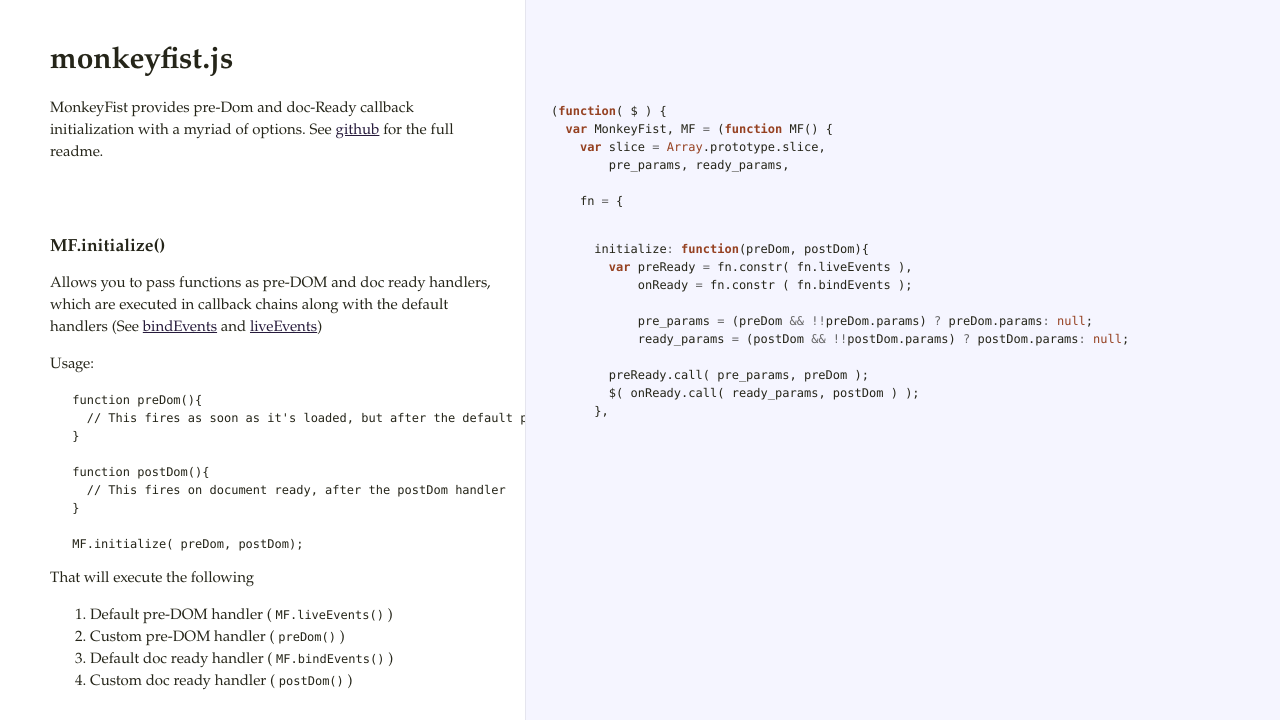
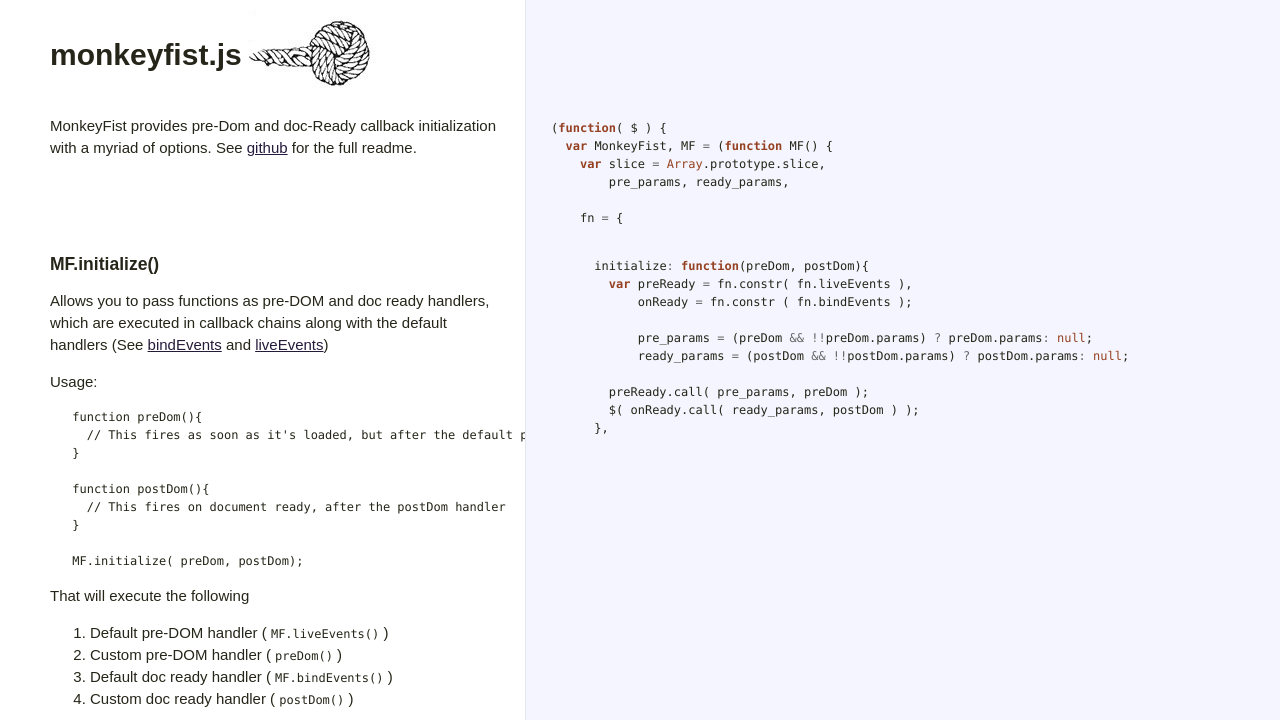
Before and after one commit to dkris/monkeyfist, a plain HTML site: page index.html in a window 1280 px wide. Shown: the top 720 px of the page. Drawn offline with Linux system fonts and the light colour scheme.

Commit message:
some headingw styling

```diff
--- a/docco.css
+++ b/docco.css
@@ -1,6 +1,6 @@
 /*--------------------- Layout and Typography ----------------------------*/
 body {
-  font-family: 'Palatino Linotype', 'Book Antiqua', Palatino, FreeSerif, serif;
+  font-family: arial, helvetica, 'Palatino Linotype', 'Book Antiqua', Palatino, FreeSerif, serif;
   font-size: 15px;
   line-height: 22px;
   color: #252519;
@@ -21,6 +21,7 @@ h1, h2, h3, h4, h5, h6 {
   h1 {
     margin-top: 40px;
   }
+  h1.header { float:left; line-height:0.3;}
 #container {
   position: relative;
 }
--- a/index.html
+++ b/index.html
@@ -1,5 +1,11 @@
-<!DOCTYPE html>  <html> <head>   <title>monkeyfist.js</title>   <meta http-equiv="content-type" content="text/html; charset=UTF-8">   <link rel="stylesheet" media="all" href="docco.css" /> </head> <body>   <div id="container">     <div id="background"></div>          <table cellpadding="0" cellspacing="0">       <thead>         <tr>           <th class="docs">             <h1>               monkeyfist.js             </h1>           </th>           <th class="code">           </th>         </tr>       </thead>       <tbody>                               <tr id="section-1">             <td class="docs">               <div class="pilwrap">                 <a class="pilcrow" href="#section-1">&#182;</a>               </div>               <p>MonkeyFist provides pre-Dom and doc-Ready callback initialization with a myriad of options.
-See <a href="https://github.com/quickleft/monkeyfist">github</a> for the full readme.</p>             </td>             <td class="code">               <div class="highlight"><pre><span class="p">(</span><span class="kd">function</span><span class="p">(</span> <span class="nx">$</span> <span class="p">)</span> <span class="p">{</span>
+<!DOCTYPE html>
+<html>
+  <head>
+    <title>monkeyfist.js</title>
+    <meta http-equiv="content-type" content="text/html; charset=UTF-8">
+    <link rel="stylesheet" media="all" href="docco.css" />
+  </head> <body>   <div id="container">     <div id="background"></div>          <table cellpadding="0" cellspacing="0">       <thead>         <tr>           <th class="docs">             <h1 class="header">monkeyfist.js</h1><img src="monkeyfist.jpg"/>           </th>           <th class="code">           </th>         </tr>       </thead>       <tbody>                               <tr id="section-1">             <td class="docs">               <div class="pilwrap">                 <a class="pilcrow" href="#section-1">&#182;</a>               </div>               <p>MonkeyFist provides pre-Dom and doc-Ready callback initialization with a myriad of options.
+  See <a href="https://github.com/quickleft/monkeyfist">github</a> for the full readme.</p>             </td>             <td class="code">               <div class="highlight"><pre><span class="p">(</span><span class="kd">function</span><span class="p">(</span> <span class="nx">$</span> <span class="p">)</span> <span class="p">{</span>
   <span class="kd">var</span> <span class="nx">MonkeyFist</span><span class="p">,</span> <span class="nx">MF</span> <span class="o">=</span> <span class="p">(</span><span class="kd">function</span> <span class="nx">MF</span><span class="p">()</span> <span class="p">{</span>
     <span class="kd">var</span> <span class="nx">slice</span> <span class="o">=</span> <span class="nb">Array</span><span class="p">.</span><span class="nx">prototype</span><span class="p">.</span><span class="nx">slice</span><span class="p">,</span>
         <span class="nx">pre_params</span><span class="p">,</span> <span class="nx">ready_params</span><span class="p">,</span>
```
Also changed, not shown: monkeyfist.jpg (added).
